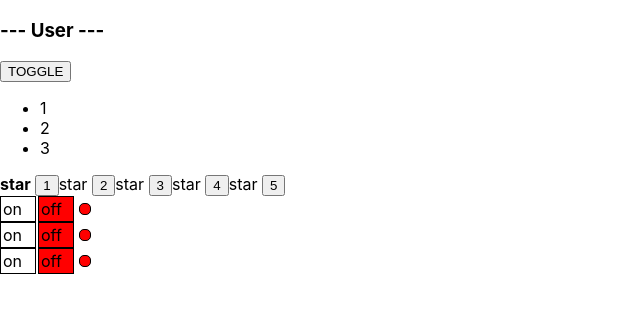
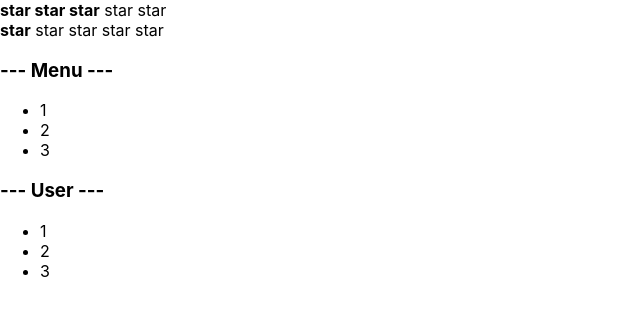
Before and after one commit to LuckyThugLife/react_kabzda_podrobno_ts, a React (Create React App) app: page / in a window 1280 px wide. Shown: the top 316 px of the page, without its empty margins (0-640 px from the left). Built offline with nearby package versions, Linux system fonts and the light colour scheme.

Commit message:
08_callbacks(part 1)

```diff
--- a/src/App.tsx
+++ b/src/App.tsx
@@ -1,51 +1,41 @@
-import React from 'react';
-import {Rating} from "./components/Rating/Rating";
+import React, {useState} from 'react';
+import {Rating, RatingValueType} from "./components/Rating/Rating";
 import {Accordion} from "./components/Accordion/Accordion";
 import OnOff from "./components/OnOff/OnOff";
 import {UnControlledAccordion} from "./components/UnControlledAccordion/UnControlledAccordion";
 import {UnControlledRating} from "./components/UnControlledRating/UnControlledRating";
+
 // import App from "./App.css"
 
 
-function App() {
+function App(props: any) {
     console.log("App rendering")
+
+    let [ratingValue, setRatingValue] = useState<RatingValueType>(3)
+    let [accordionCollapsed, setAccordionCollapsed] = useState<boolean>(false)
+
     return (
         <div className="App">
 
-         {/*   <PageTittle title={"This is APP component"}/>
-            <PageTittle title={"My friends"}/>*/}
-
-            {/*<UnControlledAccordion titleValue={"Menu"} collapsed={false}/>
-            <UnControlledAccordion titleValue={"User"} collapsed={true}/>
-
-            <UnControlledRating value={0}/>
-            <UnControlledRating value={1}/>
-            <UnControlledRating value={2}/>
-            <UnControlledRating value={3}/>
-            <UnControlledRating value={4}/>
-            <UnControlledRating value={5}/>
-*/}
-
-            <UnControlledAccordion titleValue={"User"}/>
+            <Rating value={ratingValue} onClick={setRatingValue}/>
             <UnControlledRating/>
 
-            <OnOff/>
-            <OnOff/>
-            <OnOff/>
+            <Accordion titleValue={"Menu"} collapsed={accordionCollapsed}/>
+            <UnControlledAccordion titleValue={"User"}/>
 
         </div>
     );
 }
 
-type PageTittlePropsType = {
-    title:string
-}
-function PageTittle(props:PageTittlePropsType) {
-    console.log("PageTittle rendering")
-    return (
-       <h1>{props.title}</h1>
+    type PageTittlePropsType = {
+        title: string
+    }
 
-    );
-}
+    function PageTittle(props: PageTittlePropsType) {
+        console.log("PageTittle rendering")
+        return <h1>{props.title}</h1>
+    }
+
+
 
 export default App;
--- a/src/components/Rating/Rating.tsx
+++ b/src/components/Rating/Rating.tsx
@@ -1,7 +1,10 @@
 import React from "react";
 
+export type RatingValueType = 0 | 1 | 2 | 3 | 4 | 5
+
 type RatingPropsType = {
-    value: 0 | 1 | 2 | 3 | 4 | 5
+    value: RatingValueType
+    onClick:(value:RatingValueType)=>void
 }
 
 export function Rating(props: RatingPropsType) {
@@ -9,11 +12,11 @@
 
        return ( <div>
 
-            <Star selected={props.value > 0}/>
-            <Star selected={props.value > 1}/>
-            <Star selected={props.value > 2}/>
-            <Star selected={props.value > 3}/>
-            <Star selected={props.value > 4}/>
+            <Star selected={props.value > 0} onClick={props.onClick} value={1}/>
+            <Star selected={props.value > 1} onClick={props.onClick} value={2}/>
+            <Star selected={props.value > 2} onClick={props.onClick} value={3}/>
+            <Star selected={props.value > 3} onClick={props.onClick} value={4}/>
+            <Star selected={props.value > 4} onClick={props.onClick} value={5}/>
 
         </div>
        )
@@ -21,13 +24,14 @@
 type StarPropsType = {
 
     selected: boolean
+    value: RatingValueType
+    onClick:(value:RatingValueType)=>void
 }
 
 function Star(props: StarPropsType) {
     console.log("Star    rendering")
-    if (props.selected === true) {
-        return <span><b>star</b> </span>
-    } else {
-        return <span>star </span>
-    }
+    return <span onClick={()=>{props.onClick(props.value)}}>
+        {props.selected ? <b> star</b> : " star"}
+    </span>
+
 }
--- a/src/components/UnControlledAccordion/UnControlledAccordion.tsx
+++ b/src/components/UnControlledAccordion/UnControlledAccordion.tsx
@@ -12,8 +12,7 @@
 
 
         return <div>
-            <UnControlledAccordionTitle title={props.titleValue}/>
-            <button onClick={()=>{setCollapsed(!collapsed)}}>TOGGLE</button>
+            <UnControlledAccordionTitle title={props.titleValue} onClick={()=>{setCollapsed(!collapsed)}}/>
             {!collapsed && <UnControlledAccordionBody/>}
         </div>
 
@@ -22,12 +21,13 @@
 
 type UnControlledAccordionTitlePropsType = {
     title: string
+    onClick:()=>void
 }
 function UnControlledAccordionTitle(props:UnControlledAccordionTitlePropsType) {
     console.log("UnControlledAccordionTitle rendering")
 
     return (
-        <h3>--- {props.title} ---</h3>
+        <h3 onClick={()=>{props.onClick()}}>--- {props.title} ---</h3>
     )
 }
 
--- a/src/components/UnControlledRating/UnControlledRating.tsx
+++ b/src/components/UnControlledRating/UnControlledRating.tsx
@@ -10,11 +10,11 @@
 
        return ( <div>
 
-            <Star selected={value > 0}/> <button onClick={()=>{setValue(1)}}>1</button>
-            <Star selected={value > 1}/> <button onClick={()=>{setValue(2)}}>2</button>
-            <Star selected={value > 2}/> <button onClick={()=>{setValue(3)}}>3</button>
-            <Star selected={value > 3}/> <button onClick={()=>{setValue(4)}}>4</button>
-            <Star selected={value > 4}/> <button onClick={()=>{setValue(5)}}>5</button>
+            <Star selected={value > 0} setValue={()=>{setValue(1)}}/>
+            <Star selected={value > 1} setValue={()=>{setValue(2)}}/>
+            <Star selected={value > 2} setValue={()=>{setValue(3)}}/>
+            <Star selected={value > 3} setValue={()=>{setValue(4)}}/>
+            <Star selected={value > 4} setValue={()=>{setValue(5)}}/>
 
         </div>
        )
@@ -22,13 +22,13 @@
 type StarPropsType = {
 
     selected: boolean
+    setValue:()=>void
 }
 
 function Star(props: StarPropsType) {
-    console.log("Star    rendering")
-    if (props.selected === true) {
-        return <span><b>star</b> </span>
-    } else {
-        return <span>star </span>
-    }
+    console.log("Star rendering")
+
+    return <span onClick={()=>{props.setValue()}}>
+        {props.selected ? <b> star</b> : " star"}
+    </span>
 }
```
Also changed, not shown: src/components/Accordion/Accordion.tsx (+0 -17 lines).
